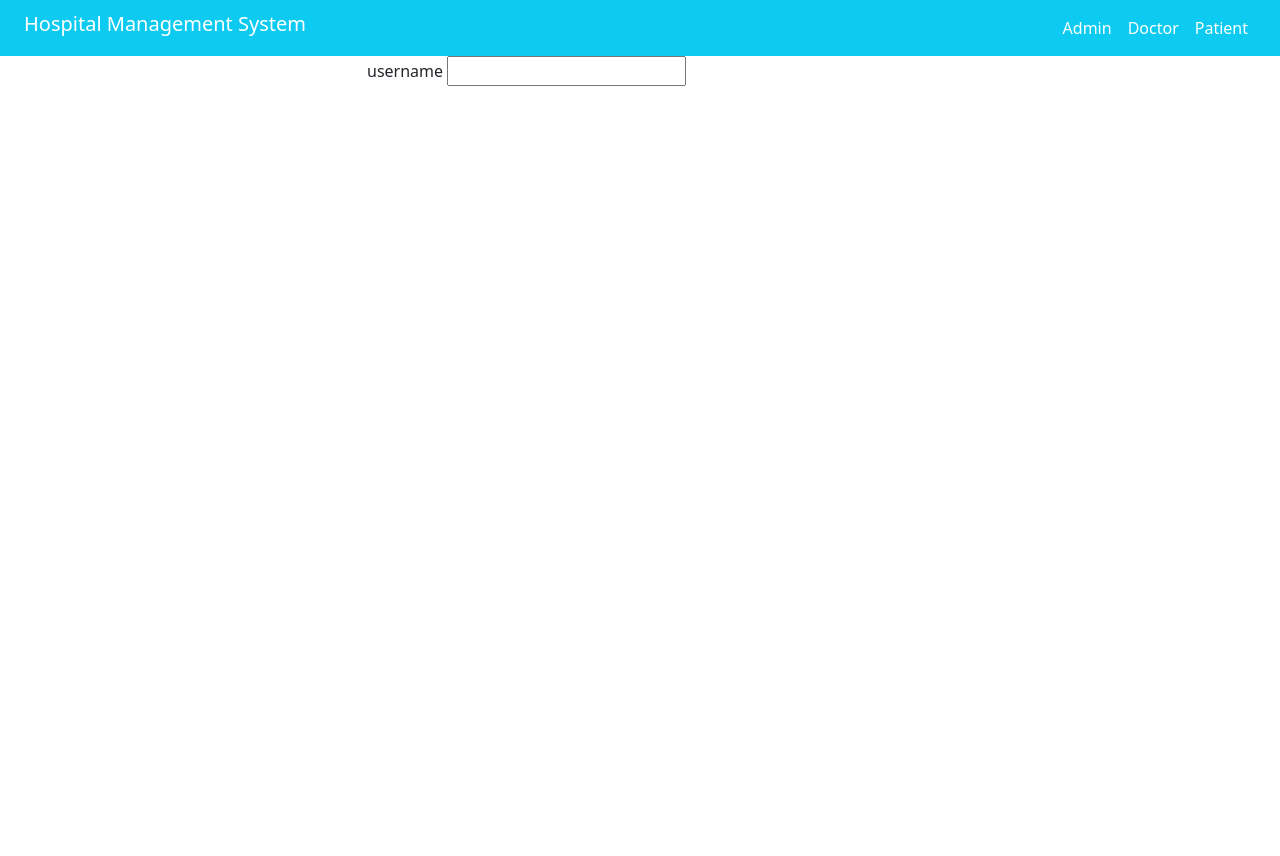
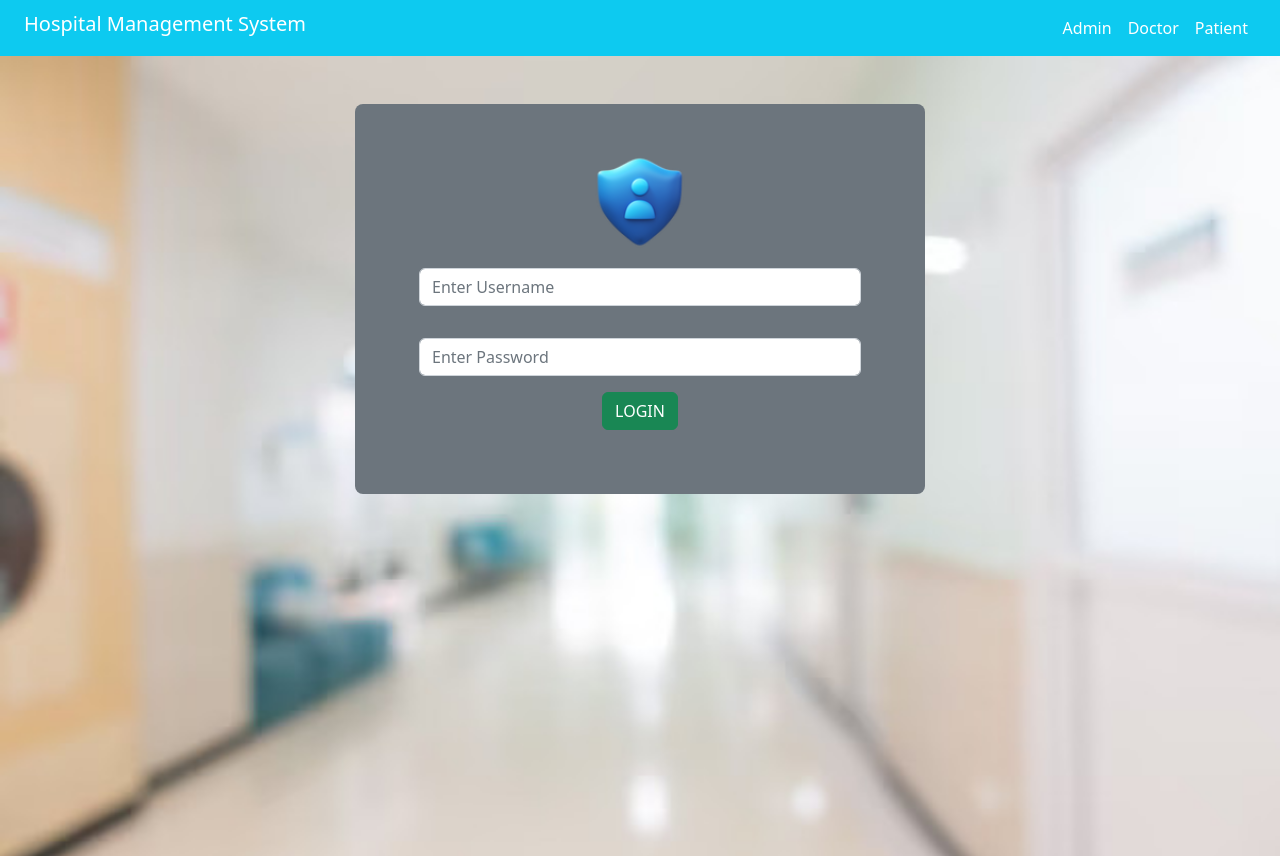
Before and after one commit to Kanyorok/hospital-management, a PHP site: page /adminlogin.php in a window 1280 px wide. Before the commit the page ends 86 px from the top, so only its background shows below. Run offline with PHP 8.4, Linux system fonts and the light colour scheme.

Commit message:
Add the login page and design styling

```diff
--- a/adminlogin.php
+++ b/adminlogin.php
@@ -1,25 +1,26 @@
 <?php $pageTitle = 'Admin Login Page'; include("includes/header.php") ?>
-
-    <div class="container">
+<div class="login-page">
+    <div class="container py-5">
         <div class="col-md-12">
             <div class="row">
                 <div class="col-md-3">
-
                 </div>
-                <div class="col-md-6">
+                <div class="col-md-6 bg-secondary rounded-3 p-5 text-center">
+                    <img src="assets/images/admin.png" width="100" height="100" alt="admin logo">
                     <form method="post">
-                        <div class="form-group">
-                            <label for="username"> username</label>
-                            <input type="text" name="uname">
+                        <div class="form-group p-3">
+                            <input type="text" name="uname" class="form-control" autocomplete="off" placeholder="Enter Username">
+                        </div>
+                        <div class="form-group p-3">
+                            <input type="password" name="password" class="form-control" placeholder="Enter Password">
+                            <input type="submit" class="btn btn-success mt-3" name="login" value="LOGIN">
                         </div>
                     </form>
                 </div>
                 <div class="col-md-3">
-
                 </div>
             </div>
         </div>
     </div>
-
-
+</div>
 <?php include("includes/footer.php") ?>
--- a/includes/header.php
+++ b/includes/header.php
@@ -8,6 +8,7 @@
     <script defer src="https://cdn.jsdelivr.net/npm/bootstrap@5.3.1/dist/js/bootstrap.bundle.min.js" integrity="sha384-HwwvtgBNo3bZJJLYd8oVXjrBZt8cqVSpeBNS5n7C8IVInixGAoxmnlMuBnhbgrkm" crossorigin="anonymous"></script>
     <script defer src="https://code.jquery.com/jquery-3.7.1.slim.js" integrity="sha256-UgvvN8vBkgO0luPSUl2s8TIlOSYRoGFAX4jlCIm9Adc=" crossorigin="anonymous"></script>
     <script src="https://ajax.googleapis.com/ajax/libs/jquery/3.6.4/jquery.min.js"></script>
+    <link rel="stylesheet" href="./style/style.css">
     <link rel="stylesheet" type="text/css" href="https://cdn.jsdelivr.net/npm/@fortawesome/fontawesome-free@6.2.1/css/fontawesome.min.css">
     <title> Hospital Management System: <?php echo isset($pageTitle) ? $pageTitle : 'Homepage'; ?></title>
 </head>
--- /dev/null
+++ b/style/style.css
@@ -0,0 +1,6 @@
+.login-page {
+    background-image: url('../assets/images/hos.jpg');
+    background-size: cover;
+    background-repeat: no-repeat;
+    height: 100vh;
+}
```
Also changed, not shown: assets/images/admin.png (added), assets/images/hos.jpg (added).
